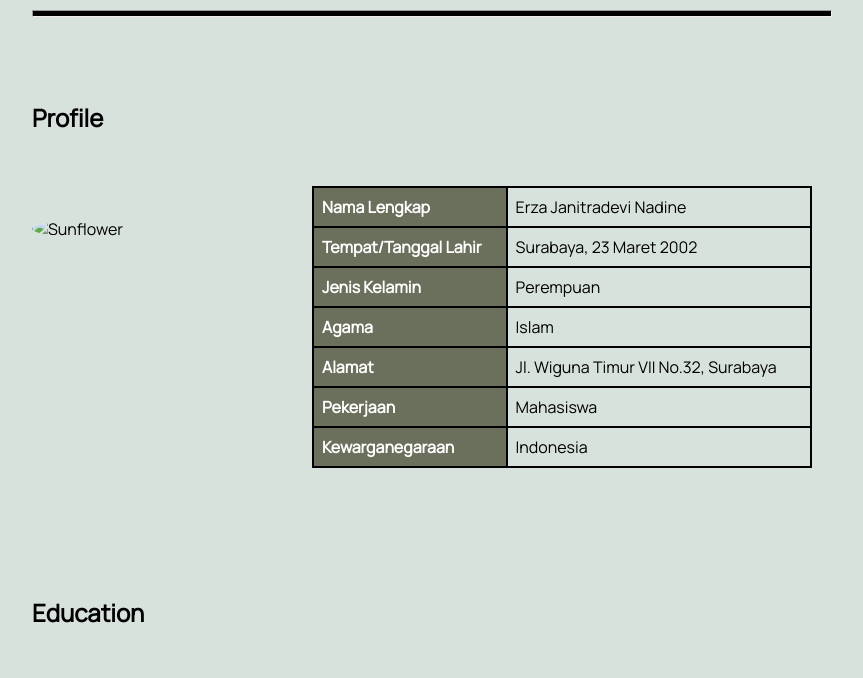
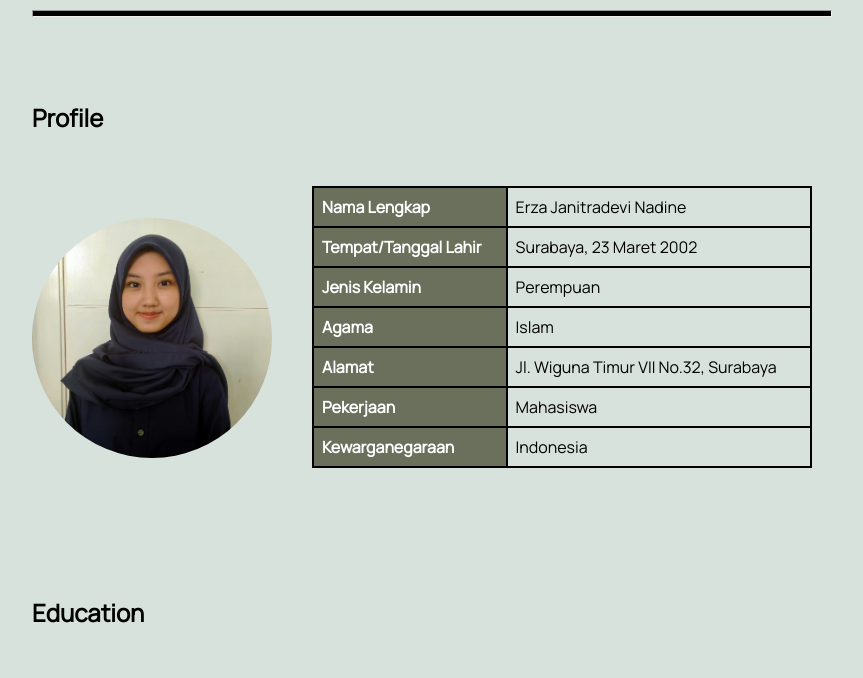
Before and after one commit to erzajanitra/biodata-cv, a plain HTML site: page index.html in a window 1280 px wide. Shown: the part 106-784 px from the top of the page, without its empty margins (208-1071 px from the left). Drawn offline with Linux system fonts and the light colour scheme; the site is published under a folder, as on GitHub Pages, so addresses that start at the root find nothing.

Commit message:
img path

```diff
--- a/index.html
+++ b/index.html
@@ -20,7 +20,7 @@
     <div class="container">
     <div class="row align-items-lg-start">
         <div class="col">
-            <img src="/img/if.jpg" alt="Sunflower" style="float: left; margin-right: 20px;"/>
+            <img src="img/if.jpg" alt="Sunflower" style="float: left; margin-right: 20px;"/>
         </div>
         <div class="col">
             <table style="width: 500px;" >
```
